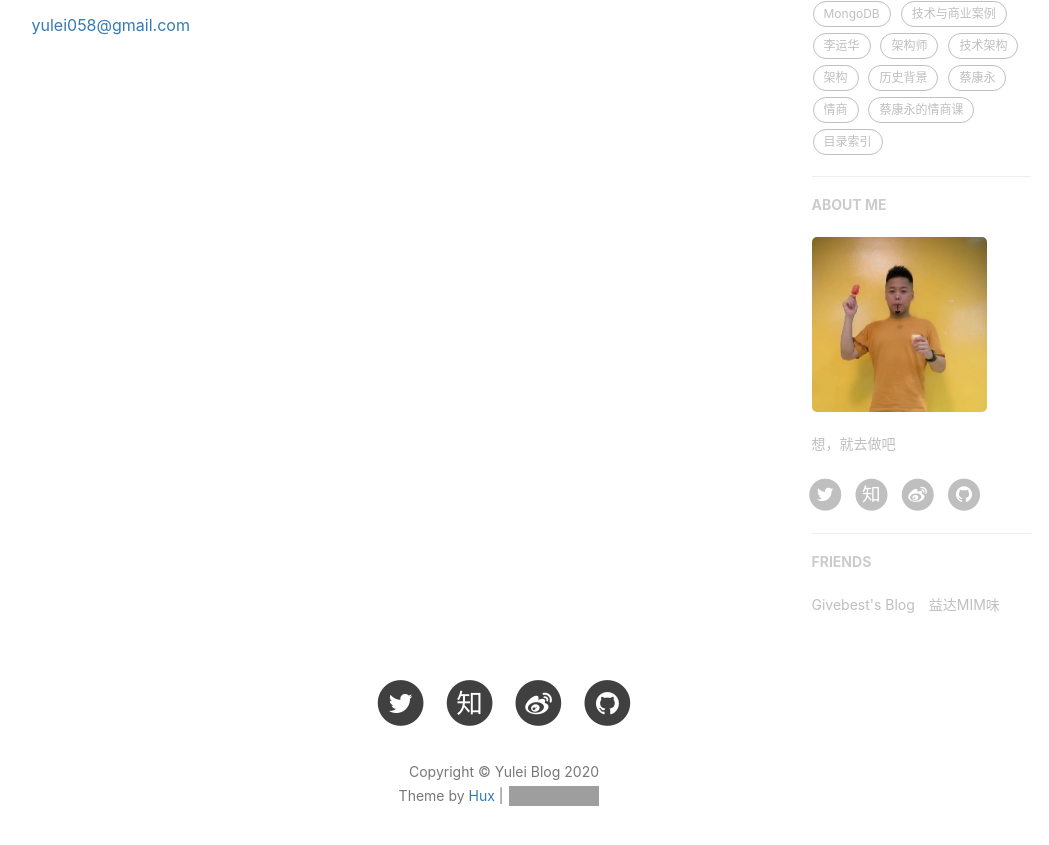
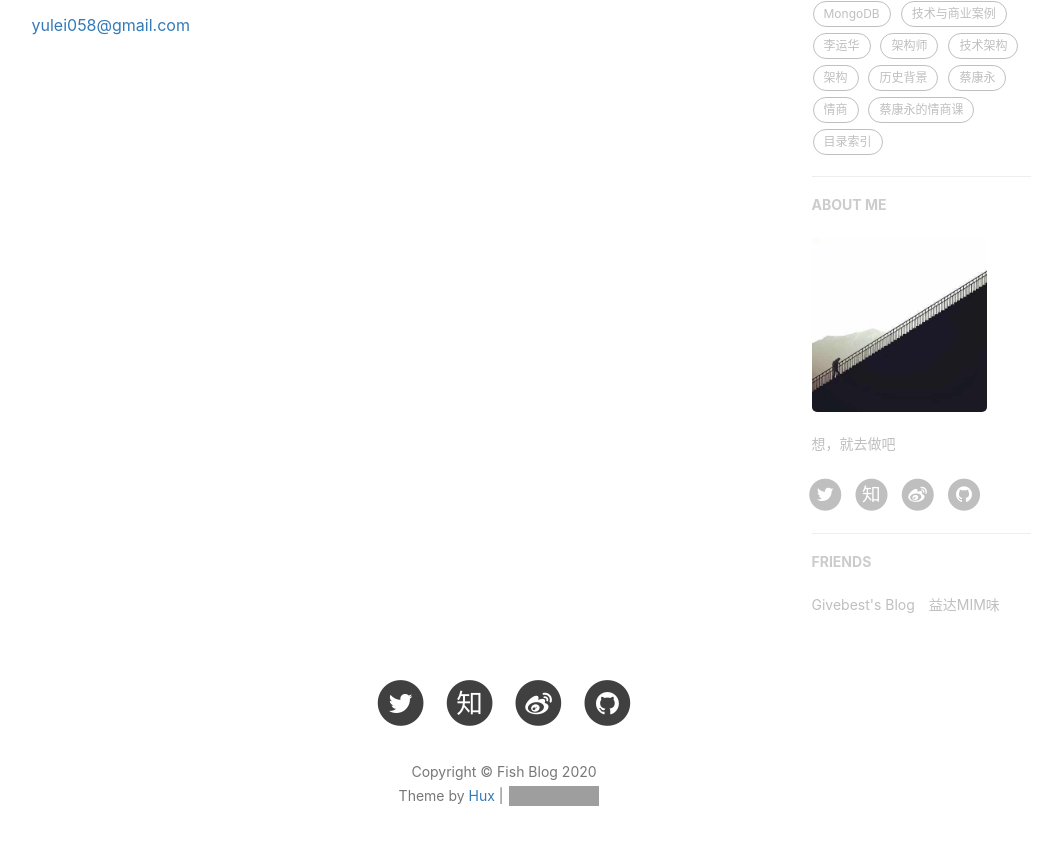
Before and after one commit to yuleizhuai/yuleizhuai.github.io, a Jekyll site: the page built from about.html, in a window 1280 px wide and 900 px high, scrolled down 613 px. Shown: the top 845 px of the window, without its empty margins (136-1185 px from the left). Built offline with Jekyll 4.4.1, drawn with Linux system fonts in a browser that asks for light colours; nearby versions of some CDN libraries; comment, search, counter and statistics services are not loaded; some of the changed lines change nothing that is shown; grey boxes are pictures that could not be loaded.

Commit message:
update profile

```diff
--- a/_config.yml
+++ b/_config.yml
@@ -1,10 +1,10 @@
 # Site settings
-title: Yulei Blog
-SEOTitle: 于磊的博客 | Yulei Blog
+title: Fish Blog
+SEOTitle: 正念生活 | Fish Blog
 header-img: img/home-bg.jpg
 email: huxpro@gmail.com
 description: "技术、商业、管理，全面发展"
-keyword: "于磊, Yulei, 于磊的博客, Yulei Blog, 博客, 个人网站, 互联网"
+keyword: "Fish, 正念生活, Fish Blog, 博客, 个人网站, 互联网"
 url: "https://yulei.vip"              # your host, for absolute URL
 baseurl: ""                             # for example, '/blog' if your blog hosted on 'host/blog'
 
```
Also changed, not shown: package.json (+5 -5 lines), img/avatar-hux-ny.jpg, img/avatar-hux-ny2.jpg (added), img/avatar-hux-ny3.jpg (added), img/avatar-hux-ny4.jpg (added), img/avatar-hux-ny5.jpg (added).
